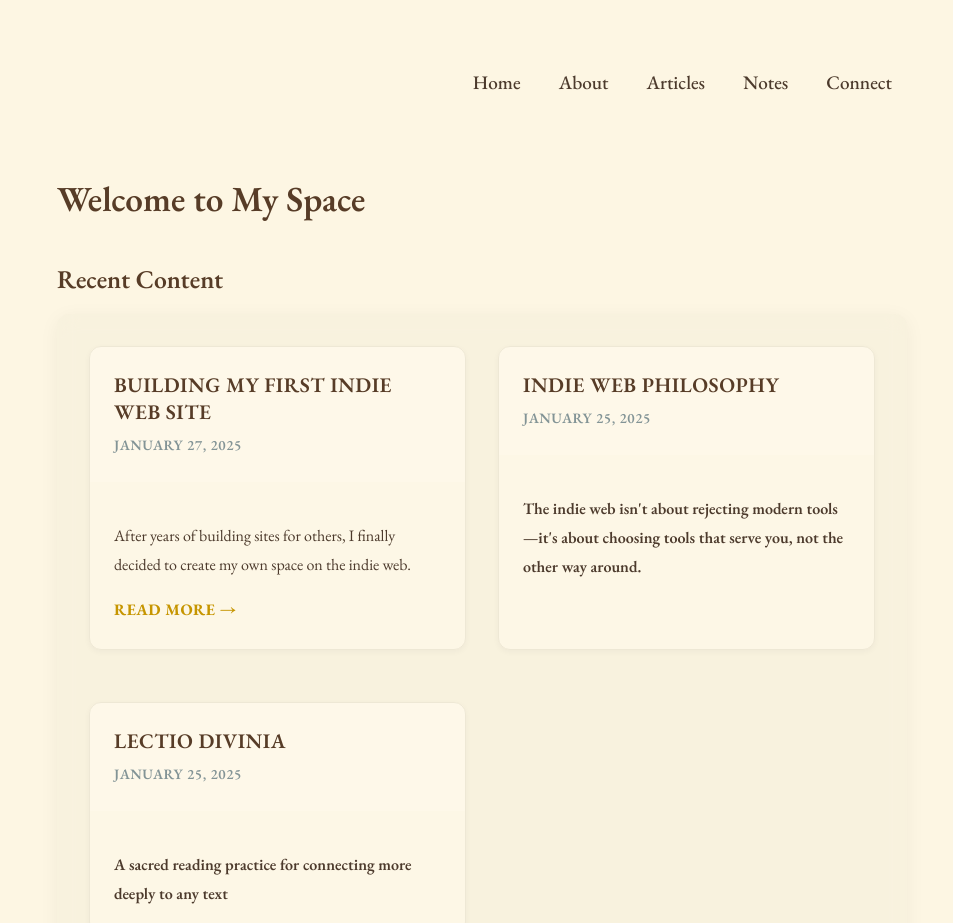
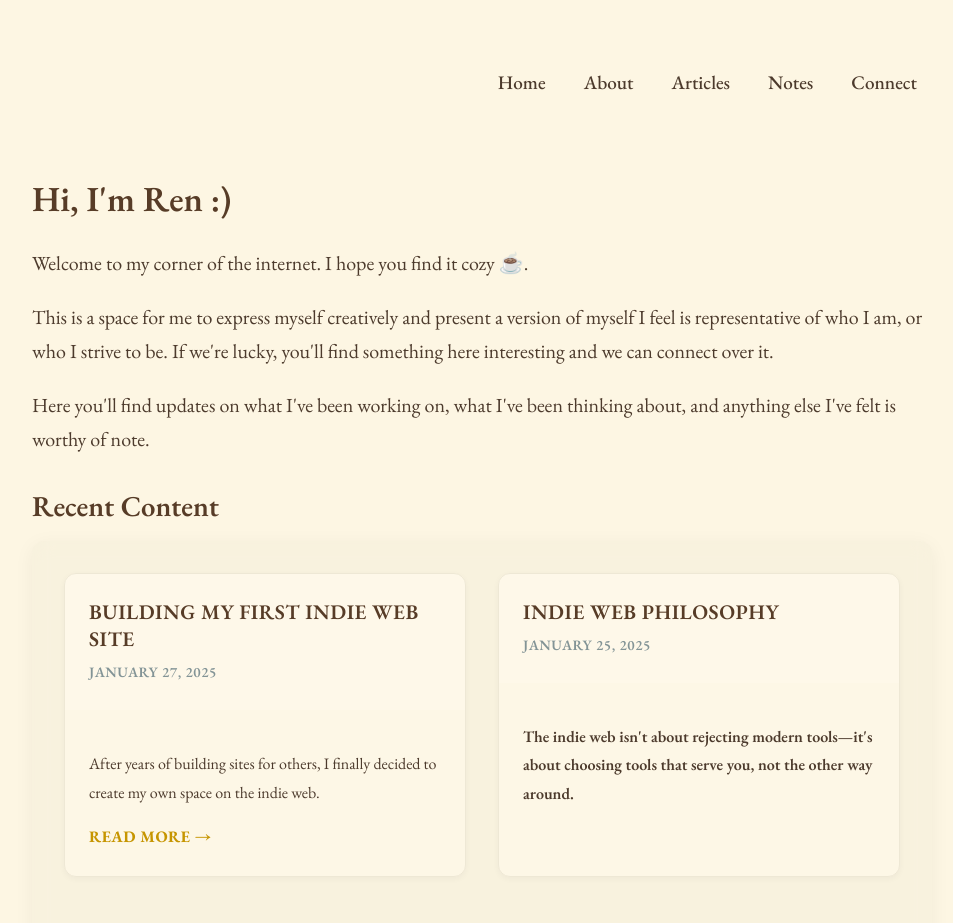
Before and after one commit to lmhale/renhale.com, an Eleventy site: page index.njk in a window 1280 px wide. Shown: the top 923 px of the page, without its empty margins (158-1111 px from the left). Built offline with nearby package versions, Linux system fonts and the light colour scheme; Eleventy itself is replaced by a stand-in of ours; files that its build step writes are made by us from their sources.

Commit message:
Redesign home page with personal intro and improve typography
- Add welcoming intro section with personal message
- Update typography: increase base font size to 20px, adjust heading sizes
- Increase max-width to 900px for better readability
- Adjust paragraph spacing and heading line-heights
- Add Font Awesome for Connect section icons
- Remove old index.html file

```diff
--- a/_includes/layouts/page.njk
+++ b/_includes/layouts/page.njk
@@ -8,6 +8,7 @@
   <link rel="preconnect" href="https://fonts.gstatic.com" crossorigin>
   <link href="https://fonts.googleapis.com/css2?family=EB+Garamond:wght@400;500;600;700&display=swap" rel="stylesheet">
   <link rel="stylesheet" href="/assets/css/styles.css">
+  <link rel="stylesheet" href="https://cdnjs.cloudflare.com/ajax/libs/font-awesome/6.5.1/css/all.min.css">
   <link rel="alternate" type="application/rss+xml" title="{{ site.title }} RSS Feed" href="/feed.xml">
   <link rel="webmention" href="https://webmention.io/your-domain.com/webmention">
   <link rel="pingback" href="https://webmention.io/your-domain.com/xmlrpc">
--- a/assets/css/styles.css
+++ b/assets/css/styles.css
@@ -14,7 +14,7 @@
 
   /* Typography */
   --font-family: 'EB Garamond', 'Georgia', serif;
-  --font-size-base: 18px;
+  --font-size-base: 20px;
 }
 
 body {
@@ -25,7 +25,7 @@ body {
   font-family: var(--font-family);
   font-size: var(--font-size-base);
   line-height: 1.7;
-  max-width: 850px;
+  max-width: 900px;
 }
 
 /* Indie Web Header */
@@ -137,26 +137,27 @@ h1 {
 
 h2 {
   color: var(--base01);
-  font-size: 1.6rem;
-  margin-top: 2.5rem;
+  font-size: 1.8rem;
+  margin-top: 2rem;
   margin-bottom: 1rem;
   font-weight: 600;
-  line-height: 1.4;
+  line-height: 1.3;
 }
 
 h3 {
   color: var(--base01);
-  font-size: 1.3rem;
+  font-size: 1.4rem;
   margin-top: 2rem;
   margin-bottom: 0.8rem;
   font-weight: 600;
-  line-height: 1.4;
+  line-height: 1.3;
 }
 
 p {
-  margin-bottom: 1.2rem;
+  margin-bottom: 1rem;
   color: var(--base00);
 }
+
 
 /* About layout: photo + text card */
 .about-layout {
--- a/index.njk
+++ b/index.njk
@@ -1,15 +1,13 @@
 ---
 layout: layouts/page
-title: Welcome to My Space
 ---
-
-<article class="h-entry">
-
-
-  <div class="e-content">
-    <p></p>
-  </div>
-</article>
+<section id="Intro">
+<h1>Hi, I'm Ren :)</h1>
+<p> Welcome to my corner of the internet. I hope you find it cozy ☕. </p>
+<p>This is a space for me to express myself creatively and present a version of myself I feel is representative of who I am, or who I strive to be.
+If we're lucky, you'll find something here interesting and we can connect over it.</p>
+<p>Here you'll find updates on what I've been working on, what I've been thinking about, and anything else I've felt is worthy of note.</p>
+</section>
 
 <section>
   <h2>Recent Content</h2>
```
Also changed, not shown: index.html (deleted).
